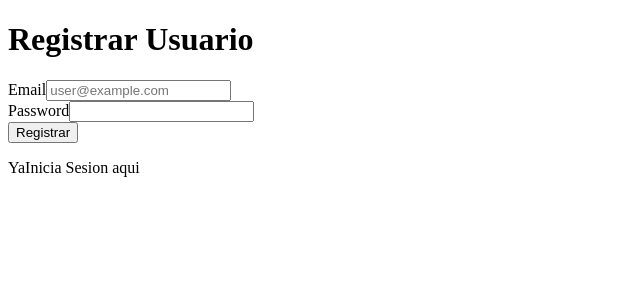
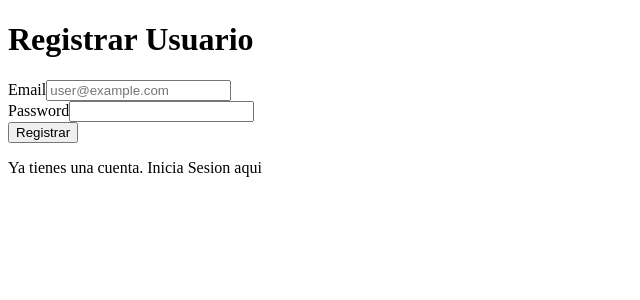
Before and after one commit to UrbanoTrejoOrlando/front-api-solid-ts, a React (Vite) app: page / in a window 1280 px wide. Shown: the top 300 px of the page, without its empty margins (0-640 px from the left). Built offline with nearby package versions, Linux system fonts and the light colour scheme.

Commit message:
Modificaciones

```diff
--- a/src/components/Form.tsx
+++ b/src/components/Form.tsx
@@ -1,25 +1,25 @@
 import {useState} from "react";
 import register from "../events/register";
 import login from "../events/login";
-import toast from "react-hot-toast/headless";
+import toast from "react-hot-toast";
+const Form = ()=>{
+    const [isRegister, setIsRegister] = useState(true);
 
-const Form = ()=>{
-    const [isRegister, setisRegister] = useState(true);
-    const [email, setemail] = useState("");
-    const [password, setpassword] = useState("");
+    const [email, setEmail] = useState("");
+    const [password, setPassword] = useState("");
 
     const atraparFormulario = async (e:any)=>{
         e.preventDefault();
-       try {
-        let response = isRegister? await register(email,password): await login(email,password);
+        try{
+        let response = isRegister? await register(email,password):await login(email,password);
         const data = await response.json();
         const token = data.token;
-        toast.success("Inicio exitoso");
-       } catch (error:any) {
-            toast.error(error.message || "Error al acceder al sistema");
-       }
-
-}
+        localStorage.setItem("token",token);
+        toast.success("Ingresò al sistema corectamente");
+        }catch(error:any){
+            toast.error(error.message || "Error al ingresar al sistema ");
+        }
+    }
 
     return(
         <form onSubmit={atraparFormulario}>
@@ -27,21 +27,21 @@ const Form = ()=>{
             <div>
                 <label htmlFor="email">Email</label>
                 <input type="text" name="email" id="email" required
-                placeholder="user@example.com"></input>
+                placeholder="user@example.com" value={email} onChange={(e) => setEmail(e.target.value)}></input>
             </div>
             <div>
                 <label htmlFor="password">Password</label>
-                <input type="password" name="password" id="password" required></input>
+                <input type="password" name="password" id="password" required value={password} onChange={(e) => setPassword(e.target.value)}></input>
             </div>
             <div>
                 <button type="submit">
                     {isRegister?"Registrar":"iniciar Sesion"}
                 </button>
             </div>
-            <p>{isRegister?"Ya":"Aun no "}
+            <p>{isRegister?"Ya tienes una cuenta. ":"Aun no tienes cuenta. "}
                 <span
-                onClick={()=>setisRegister(!isRegister)}
-                >{isRegister?"Inicia Sesion aqui":"Registrate aqui"}</span></p>
+                onClick={()=>setIsRegister(!isRegister)}
+                    >{isRegister?" Inicia Sesion aqui":"Registrate aqui"}</span></p>
         </form>
     )
 }
```
